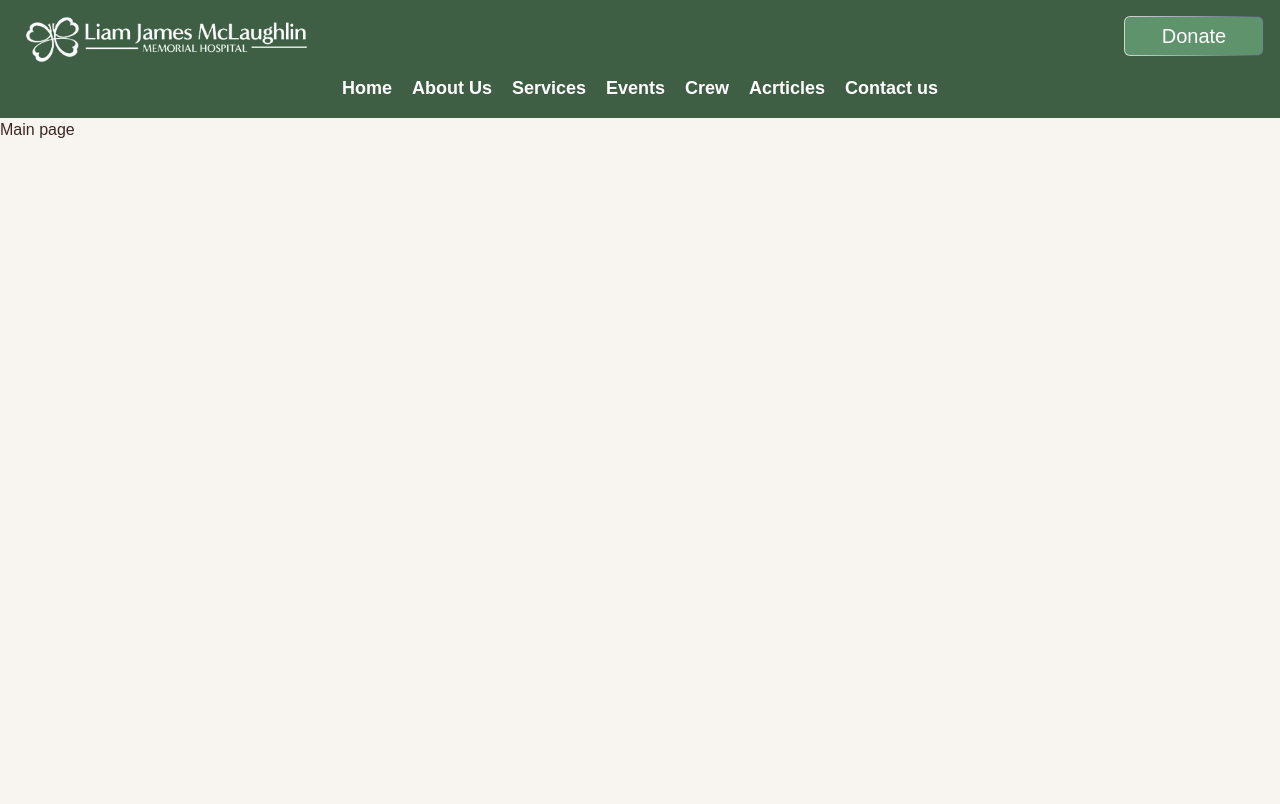
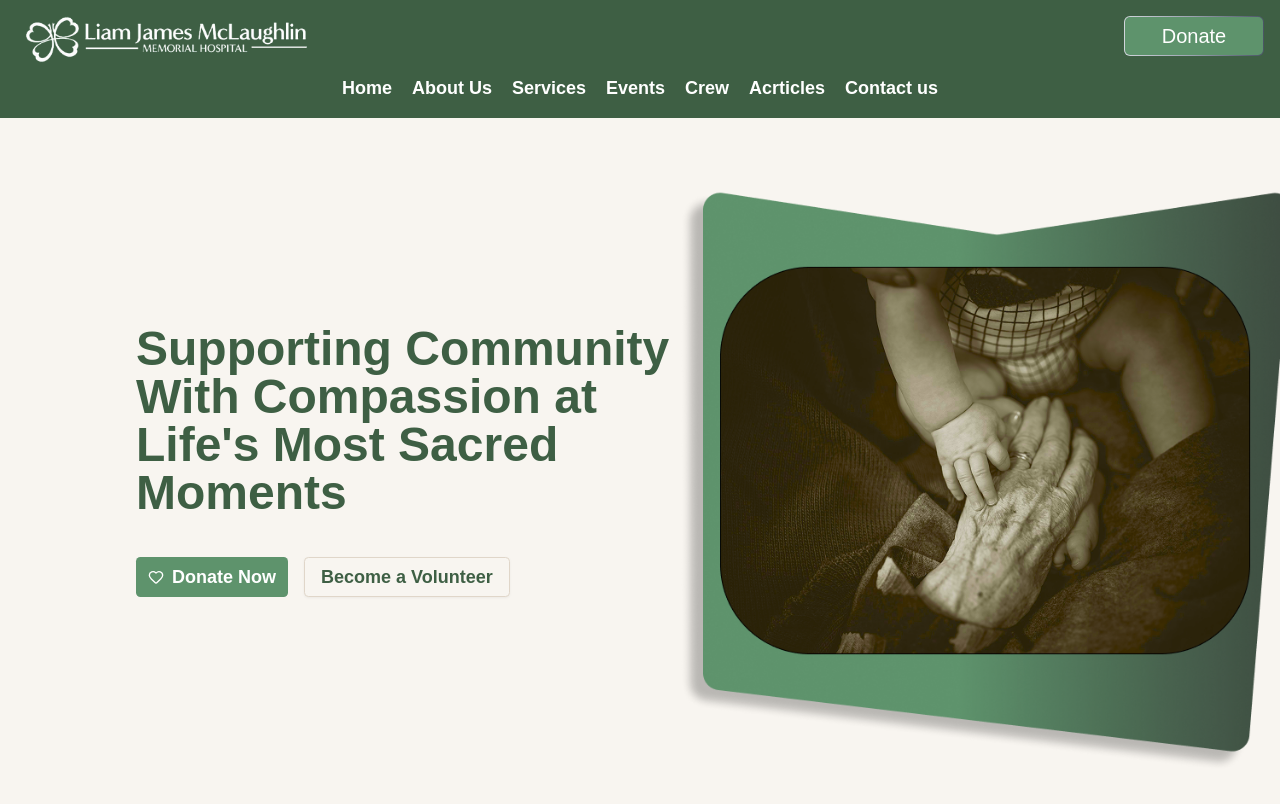
Before and after one commit to Sama2511/LJM, a Next.js app in the folder ljm-website/: page / in a window 1280 px wide. Built offline with nearby package versions, Linux system fonts and the light colour scheme.

Commit message:
Starting on Homepage

```diff
--- a/ljm-website/app/globals.css
+++ b/ljm-website/app/globals.css
@@ -5,21 +5,21 @@
 
 :root {
   --background: oklch(0.9711 0.0074 80.7211);
-  --foreground: oklch(0.3000 0.0358 30.2042);
+  --foreground: oklch(0.3 0.0358 30.2042);
   --card: oklch(0.9711 0.0074 80.7211);
-  --card-foreground: oklch(0.3000 0.0358 30.2042);
+  --card-foreground: oklch(0.3 0.0358 30.2042);
   --popover: oklch(0.9711 0.0074 80.7211);
-  --popover-foreground: oklch(0.3000 0.0358 30.2042);
+  --popover-foreground: oklch(0.3 0.0358 30.2042);
   --primary: oklch(0.6149 0.0819 151.7723);
-  --primary-foreground: oklch(1.0000 0 0);
-  --secondary: oklch(0.9571 0.0210 147.6360);
+  --primary-foreground: oklch(1 0 0);
+  --secondary: oklch(0.9571 0.021 147.636);
   --secondary-foreground: oklch(0.4254 0.1159 144.3078);
-  --muted: oklch(0.9370 0.0142 74.4218);
-  --muted-foreground: oklch(0.4495 0.0486 39.2110);
+  --muted: oklch(0.937 0.0142 74.4218);
+  --muted-foreground: oklch(0.4495 0.0486 39.211);
   --accent: oklch(0.8952 0.0504 146.0366);
   --accent-foreground: oklch(0.4254 0.1159 144.3078);
   --destructive: oklch(0.5386 0.1937 26.7249);
-  --destructive-foreground: oklch(1.0000 0 0);
+  --destructive-foreground: oklch(1 0 0);
   --border: oklch(0.8805 0.0208 74.6428);
   --input: oklch(0.8805 0.0208 74.6428);
   --ring: oklch(0.5234 0.1347 144.1672);
@@ -28,16 +28,16 @@
   --chart-3: oklch(0.5234 0.1347 144.1672);
   --chart-4: oklch(0.4254 0.1159 144.3078);
   --chart-5: oklch(0.2157 0.0453 145.7256);
-  --sidebar: oklch(0.9370 0.0142 74.4218);
-  --sidebar-foreground: oklch(0.3000 0.0358 30.2042);
+  --sidebar: oklch(0.937 0.0142 74.4218);
+  --sidebar-foreground: oklch(0.3 0.0358 30.2042);
   --sidebar-primary: oklch(0.5234 0.1347 144.1672);
-  --sidebar-primary-foreground: oklch(1.0000 0 0);
+  --sidebar-primary-foreground: oklch(1 0 0);
   --sidebar-accent: oklch(0.8952 0.0504 146.0366);
   --sidebar-accent-foreground: oklch(0.4254 0.1159 144.3078);
   --sidebar-border: oklch(0.8805 0.0208 74.6428);
   --sidebar-ring: oklch(0.5234 0.1347 144.1672);
-  --font-sans: AR One Sans, ui-sans-serif, sans-serif, system-ui;
-  --font-serif: Merriweather, serif;
+  --font-sans: Geist, ui-sans-serif, sans-serif, system-ui;
+  --font-serif: Abhaya Libre, ui-serif, serif;
   --font-mono: Source Code Pro, monospace;
   --radius: 0.4rem;
   --shadow-x: 0;
@@ -48,11 +48,15 @@
   --shadow-color: oklch(0 0 0);
   --shadow-2xs: 0 1px 3px 0px hsl(0 0% 0% / 0.05);
   --shadow-xs: 0 1px 3px 0px hsl(0 0% 0% / 0.05);
-  --shadow-sm: 0 1px 3px 0px hsl(0 0% 0% / 0.10), 0 1px 2px -1px hsl(0 0% 0% / 0.10);
-  --shadow: 0 1px 3px 0px hsl(0 0% 0% / 0.10), 0 1px 2px -1px hsl(0 0% 0% / 0.10);
-  --shadow-md: 0 1px 3px 0px hsl(0 0% 0% / 0.10), 0 2px 4px -1px hsl(0 0% 0% / 0.10);
-  --shadow-lg: 0 1px 3px 0px hsl(0 0% 0% / 0.10), 0 4px 6px -1px hsl(0 0% 0% / 0.10);
-  --shadow-xl: 0 1px 3px 0px hsl(0 0% 0% / 0.10), 0 8px 10px -1px hsl(0 0% 0% / 0.10);
+  --shadow-sm:
+    0 1px 3px 0px hsl(0 0% 0% / 0.1), 0 1px 2px -1px hsl(0 0% 0% / 0.1);
+  --shadow: 0 1px 3px 0px hsl(0 0% 0% / 0.1), 0 1px 2px -1px hsl(0 0% 0% / 0.1);
+  --shadow-md:
+    0 1px 3px 0px hsl(0 0% 0% / 0.1), 0 2px 4px -1px hsl(0 0% 0% / 0.1);
+  --shadow-lg:
+    0 1px 3px 0px hsl(0 0% 0% / 0.1), 0 4px 6px -1px hsl(0 0% 0% / 0.1);
+  --shadow-xl:
+    0 1px 3px 0px hsl(0 0% 0% / 0.1), 0 8px 10px -1px hsl(0 0% 0% / 0.1);
   --shadow-2xl: 0 1px 3px 0px hsl(0 0% 0% / 0.25);
   --tracking-normal: 0em;
   --spacing: 0.25rem;
@@ -68,7 +72,7 @@
   --primary: oklch(0.6731 0.1624 144.2083);
   --primary-foreground: oklch(0.2157 0.0453 145.7256);
   --secondary: oklch(0.3942 0.0265 142.9926);
-  --secondary-foreground: oklch(0.8970 0.0166 142.5518);
+  --secondary-foreground: oklch(0.897 0.0166 142.5518);
   --muted: oklch(0.2926 0.0212 147.7496);
   --muted-foreground: oklch(0.8579 0.0174 76.0955);
   --accent: oklch(0.5752 0.1446 144.1813);
@@ -78,7 +82,7 @@
   --border: oklch(0.3942 0.0265 142.9926);
   --input: oklch(0.3942 0.0265 142.9926);
   --ring: oklch(0.6731 0.1624 144.2083);
-  --chart-1: oklch(0.7660 0.1179 145.2950);
+  --chart-1: oklch(0.766 0.1179 145.295);
   --chart-2: oklch(0.7185 0.1417 144.8887);
   --chart-3: oklch(0.6731 0.1624 144.2083);
   --chart-4: oklch(0.6291 0.1543 144.2031);
@@ -91,8 +95,8 @@
   --sidebar-accent-foreground: oklch(0.9423 0.0097 72.6595);
   --sidebar-border: oklch(0.3942 0.0265 142.9926);
   --sidebar-ring: oklch(0.6731 0.1624 144.2083);
-  --font-sans: AR One Sans, ui-sans-serif, sans-serif, system-ui;
-  --font-serif: Merriweather, serif;
+  --font-sans: Geist, ui-sans-serif, sans-serif, system-ui;
+  --font-serif: Abhaya Libre, ui-serif, serif;
   --font-mono: Source Code Pro, monospace;
   --radius: 0.4rem;
   --shadow-x: 0;
@@ -103,11 +107,15 @@
   --shadow-color: oklch(0 0 0);
   --shadow-2xs: 0 1px 3px 0px hsl(0 0% 0% / 0.05);
   --shadow-xs: 0 1px 3px 0px hsl(0 0% 0% / 0.05);
-  --shadow-sm: 0 1px 3px 0px hsl(0 0% 0% / 0.10), 0 1px 2px -1px hsl(0 0% 0% / 0.10);
-  --shadow: 0 1px 3px 0px hsl(0 0% 0% / 0.10), 0 1px 2px -1px hsl(0 0% 0% / 0.10);
-  --shadow-md: 0 1px 3px 0px hsl(0 0% 0% / 0.10), 0 2px 4px -1px hsl(0 0% 0% / 0.10);
-  --shadow-lg: 0 1px 3px 0px hsl(0 0% 0% / 0.10), 0 4px 6px -1px hsl(0 0% 0% / 0.10);
-  --shadow-xl: 0 1px 3px 0px hsl(0 0% 0% / 0.10), 0 8px 10px -1px hsl(0 0% 0% / 0.10);
+  --shadow-sm:
+    0 1px 3px 0px hsl(0 0% 0% / 0.1), 0 1px 2px -1px hsl(0 0% 0% / 0.1);
+  --shadow: 0 1px 3px 0px hsl(0 0% 0% / 0.1), 0 1px 2px -1px hsl(0 0% 0% / 0.1);
+  --shadow-md:
+    0 1px 3px 0px hsl(0 0% 0% / 0.1), 0 2px 4px -1px hsl(0 0% 0% / 0.1);
+  --shadow-lg:
+    0 1px 3px 0px hsl(0 0% 0% / 0.1), 0 4px 6px -1px hsl(0 0% 0% / 0.1);
+  --shadow-xl:
+    0 1px 3px 0px hsl(0 0% 0% / 0.1), 0 8px 10px -1px hsl(0 0% 0% / 0.1);
   --shadow-2xl: 0 1px 3px 0px hsl(0 0% 0% / 0.25);
 }
 
--- a/ljm-website/app/layout.tsx
+++ b/ljm-website/app/layout.tsx
@@ -3,7 +3,7 @@ import "./globals.css";
 import Header from "@/components/header";
 
 export const metadata: Metadata = {
-  title: "Create Next App",
+  title: "LJM",
   description: "Generated by create next app",
 };
 
@@ -14,7 +14,7 @@ export default function RootLayout({
 }>) {
   return (
     <html lang="en">
-      <body className="font-">
+      <body className="font-sans">
         <Header />
         {children}
       </body>
--- a/ljm-website/app/page.tsx
+++ b/ljm-website/app/page.tsx
@@ -1,9 +1,40 @@
+import { Button } from "@/components/ui/button";
 import Image from "next/image";
+import Link from "next/link";
+import { Heart } from "lucide-react";
 
 export default function Home() {
   return (
-   <div>
-    <h1>Main page</h1>
-   </div>
+    <section className="flex w-full flex-col items-center justify-between py-8 pl-4 sm:flex-col md:flex-row">
+      <div className="flex max-w-md flex-col gap-10 text-center md:text-left lg:ml-30 lg:max-w-[700px]">
+        <h1 className="text-3xl font-bold text-[#3E5F44] sm:text-4xl lg:text-5xl">
+          Supporting Community With Compassion at Life's Most Sacred Moments
+        </h1>
+        <div className="flex justify-center gap-4 md:justify-start">
+          <Link href="/">
+            <Button className="flex items-center justify-center py-5 text-[18px] font-bold">
+              <Heart />
+              Donate Now
+            </Button>
+          </Link>
+          <Link href="/">
+            <Button
+              variant="outline"
+              className="flex items-center justify-center py-[19px] text-[18px] font-bold text-[#3E5F44]"
+            >
+              Become a Volunteer
+            </Button>
+          </Link>
+        </div>
+      </div>
+
+      <Image
+        src="/HomePagePic.png"
+        alt="Home page image"
+        width={450}
+        height={450}
+        className="mt-10 hidden w-full max-w-[300px] object-contain sm:block md:ml-auto md:max-w-[450px] lg:max-w-[600px]"
+      />
+    </section>
   );
 }
--- a/ljm-website/components/header.tsx
+++ b/ljm-website/components/header.tsx
@@ -27,26 +27,26 @@ function Header() {
           </Button>
         </Link>
       </div>
-      <ul className="mt-2 hidden cursor-pointer justify-center gap-5 text-lg font-semibold text-white sm:flex">
-        <li>
+      <ul className="mt-2 hidden justify-center gap-5 text-lg font-semibold text-white sm:flex">
+        <li className="cursor-pointer">
           <Link href="" /> Home
         </li>
-        <li>
+        <li className="cursor-pointer">
           <Link href="" /> About Us
         </li>
-        <li>
+        <li className="cursor-pointer">
           <Link href="" /> Services
         </li>
-        <li>
+        <li className="cursor-pointer">
           <Link href="" /> Events
         </li>
-        <li>
+        <li className="cursor-pointer">
           <Link href="" /> Crew
         </li>
-        <li>
+        <li className="cursor-pointer">
           <Link href="" /> Acrticles
         </li>
-        <li>
+        <li className="cursor-pointer">
           <Link href="" /> Contact us
         </li>
       </ul>
@@ -70,25 +70,25 @@ function Header() {
         </div>
 
         <ul className="flex flex-col gap-5 pt-10">
-          <li onClick={handleNav} className="">
+          <li onClick={handleNav} className="cursor-pointer">
             <Link href="" /> Home
           </li>
-          <li onClick={handleNav}>
+          <li onClick={handleNav} className="cursor-pointer">
             <Link href="" /> About Us
           </li>
-          <li onClick={handleNav}>
+          <li onClick={handleNav} className="cursor-pointer">
             <Link href="" /> Services
           </li>
-          <li onClick={handleNav}>
+          <li onClick={handleNav} className="cursor-pointer">
             <Link href="" /> Events
           </li>
-          <li onClick={handleNav}>
+          <li onClick={handleNav} className="cursor-pointer">
             <Link href="" /> Crew
           </li>
-          <li onClick={handleNav}>
+          <li onClick={handleNav} className="cursor-pointer">
             <Link href="" /> Acrticles
           </li>
-          <li onClick={handleNav}>
+          <li onClick={handleNav} className="cursor-pointer">
             <Link href="" /> Contact us
           </li>
         </ul>
--- a/ljm-website/components/ui/button.tsx
+++ b/ljm-website/components/ui/button.tsx
@@ -1,11 +1,11 @@
-import * as React from "react"
-import { Slot } from "@radix-ui/react-slot"
-import { cva, type VariantProps } from "class-variance-authority"
+import * as React from "react";
+import { Slot } from "@radix-ui/react-slot";
+import { cva, type VariantProps } from "class-variance-authority";
 
-import { cn } from "@/lib/utils"
+import { cn } from "@/lib/utils";
 
 const buttonVariants = cva(
-  "inline-flex items-center justify-center gap-2 whitespace-nowrap rounded-md text-sm font-medium transition-all disabled:pointer-events-none disabled:opacity-50 [&_svg]:pointer-events-none [&_svg:not([class*='size-'])]:size-4 shrink-0 [&_svg]:shrink-0 outline-none focus-visible:border-ring focus-visible:ring-ring/50 focus-visible:ring-[3px] aria-invalid:ring-destructive/20 dark:aria-invalid:ring-destructive/40 aria-invalid:border-destructive",
+  "inline-flex items-center justify-center gap-2 whitespace-nowrap rounded-md text-sm cursor-pointer font-medium transition-all disabled:pointer-events-none disabled:opacity-50 [&_svg]:pointer-events-none [&_svg:not([class*='size-'])]:size-4 shrink-0 [&_svg]:shrink-0 outline-none focus-visible:border-ring focus-visible:ring-ring/50 focus-visible:ring-[3px] aria-invalid:ring-destructive/20 dark:aria-invalid:ring-destructive/40 aria-invalid:border-destructive",
   {
     variants: {
       variant: {
@@ -33,8 +33,8 @@ const buttonVariants = cva(
       variant: "default",
       size: "default",
     },
-  }
-)
+  },
+);
 
 function Button({
   className,
@@ -44,9 +44,9 @@ function Button({
   ...props
 }: React.ComponentProps<"button"> &
   VariantProps<typeof buttonVariants> & {
-    asChild?: boolean
+    asChild?: boolean;
   }) {
-  const Comp = asChild ? Slot : "button"
+  const Comp = asChild ? Slot : "button";
 
   return (
     <Comp
@@ -54,7 +54,7 @@ function Button({
       className={cn(buttonVariants({ variant, size, className }))}
       {...props}
     />
-  )
+  );
 }
 
-export { Button, buttonVariants }
+export { Button, buttonVariants };
```
Also changed, not shown: ljm-website/public/HomePagePic.png (added).
